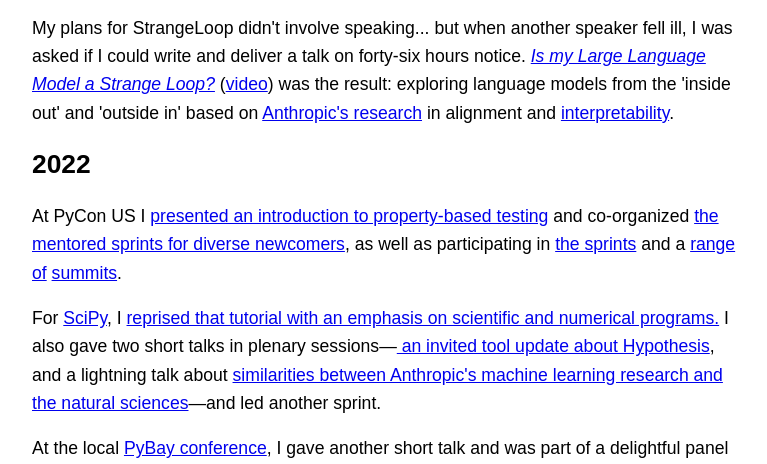
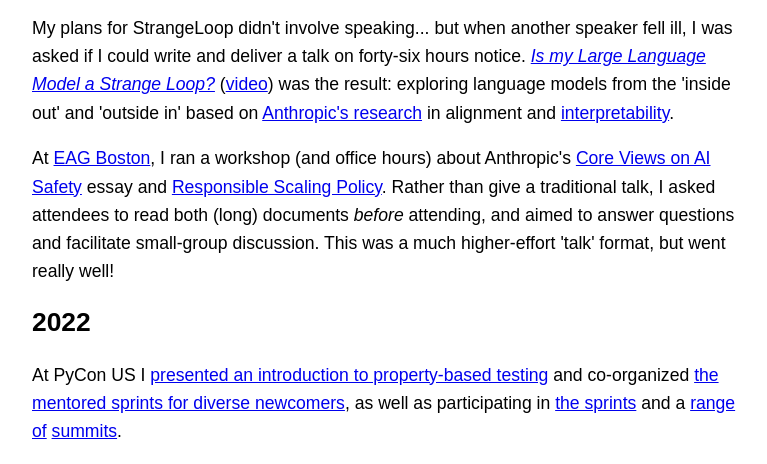
Before and after one commit to Zac-HD/Zac-HD.github.io, a plain HTML site: page talks/index.html in a window 1280 px wide. Shown: the part 784-1248 px from the top of the page, without its empty margins (256-1023 px from the left). Drawn offline with Linux system fonts and the light colour scheme.

Commit message:
update talks page

```diff
--- a/talks/index.html
+++ b/talks/index.html
@@ -28,7 +28,7 @@
         filling out my schedule.
     </p>
     <p>
-        At <a href="https://2024.northbaypython.org/">North Bay Python</a>, I'll talk
+        At <a href="https://2024.northbaypython.org/">North Bay Python</a>, I spoke
         about advanced topics in Hypothesis - such as test-generation with the
         <a href="https://hypothesis.readthedocs.io/en/latest/ghostwriter.html">Ghostwriter</a>
         (<a href="/ghostwriter/">online demo!</a>), coverage-guided fuzzing with
@@ -70,6 +70,15 @@
         exploring language models from the 'inside out' and 'outside in' based on
         <a href="https://www.anthropic.com/research">Anthropic's research</a> in alignment
         and <a href="https://transformer-circuits.pub/">interpretability</a>.
+    </p>
+    <p>
+        At <a href="https://www.effectivealtruism.org/ea-global/events/ea-global-boston-2023">
+            EAG Boston</a>, I ran a workshop (and office hours) about Anthropic's
+        <a href="https://anthropic.com/news/core-views-on-ai-safety">Core Views on AI Safety</a>
+        essay and <a href="https://anthropic.com/rsp">Responsible Scaling Policy</a>.
+        Rather than give a traditional talk, I asked attendees to read both (long) documents
+        <i>before</i> attending, and aimed to answer questions and facilitate small-group
+        discussion.  This was a much higher-effort 'talk' format, but went really well!
     </p>
     <h2>2022</h2>
     <p>
```
